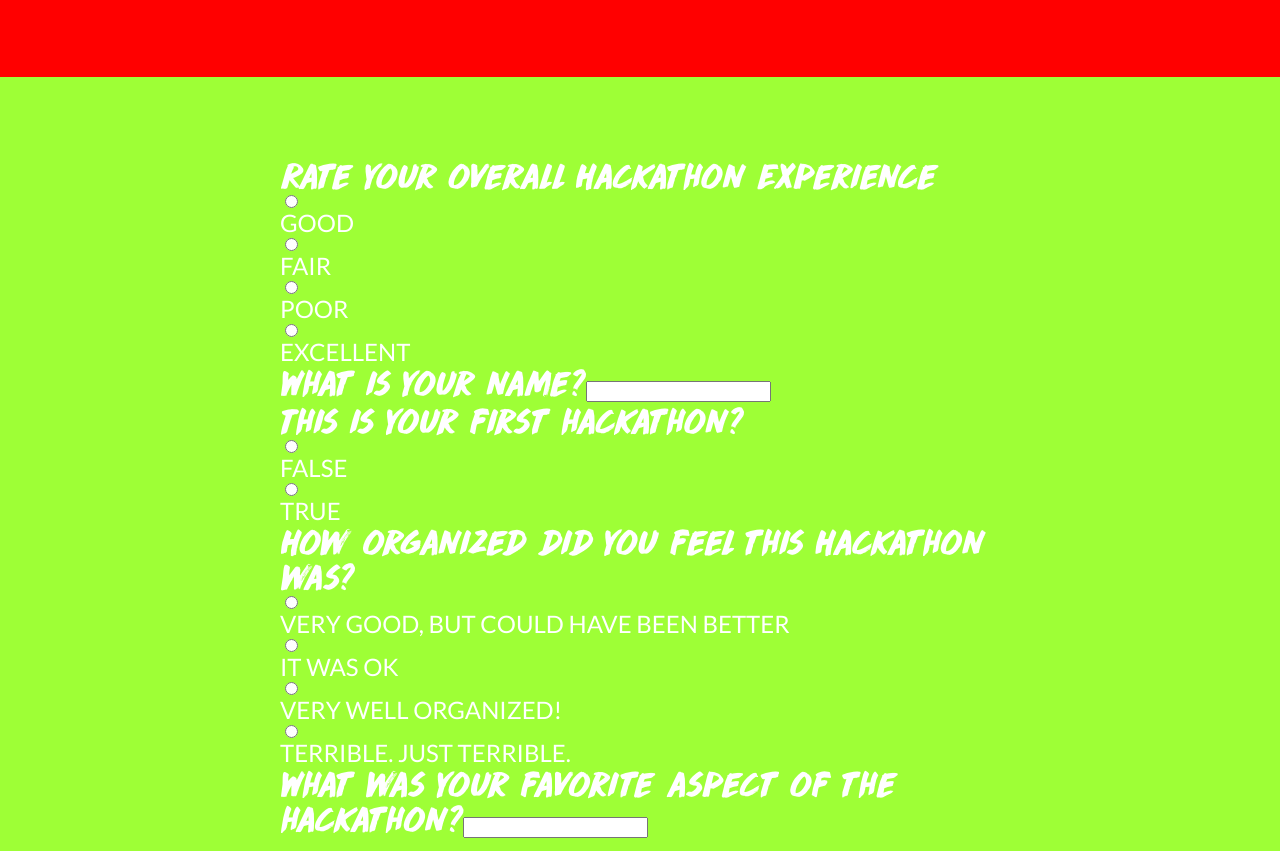
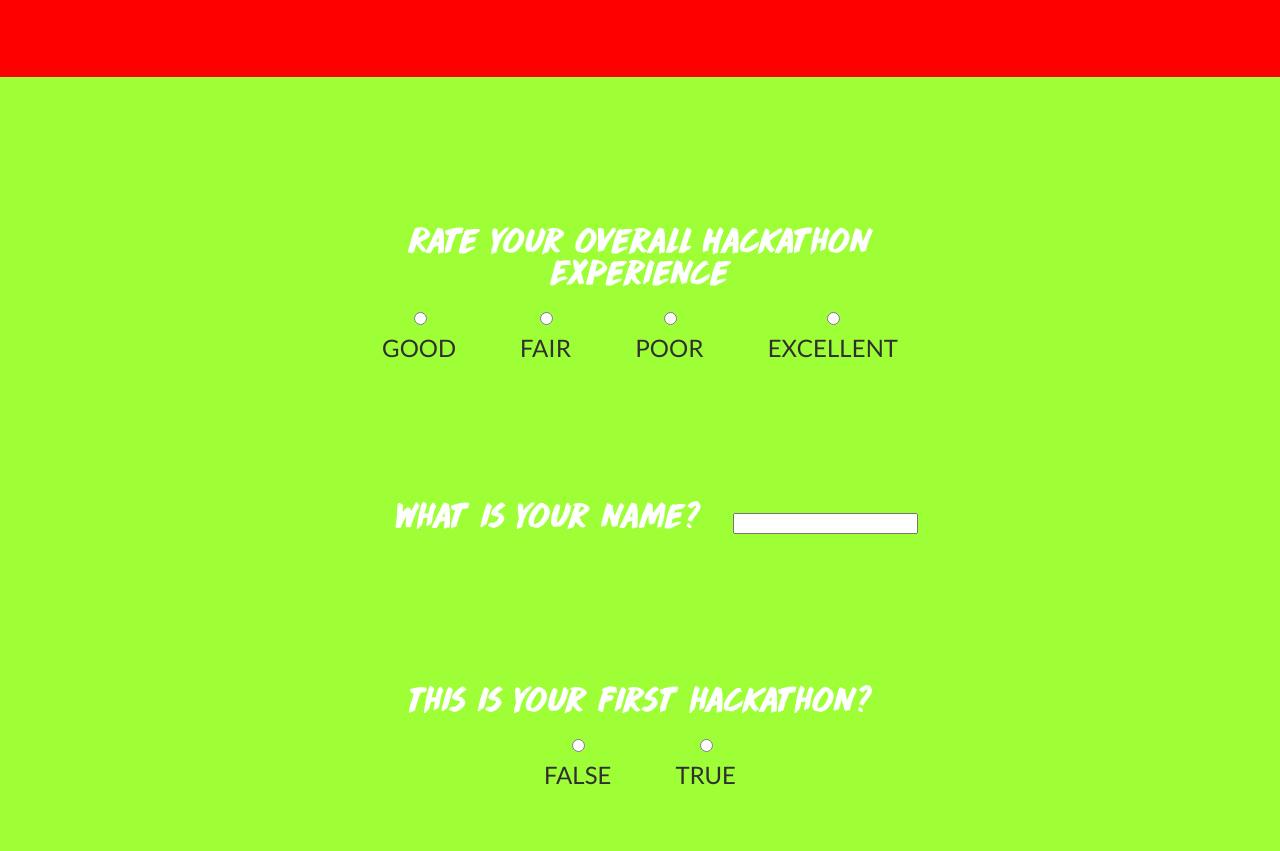
Before and after one commit to STUPIDSHITNOONEINHAWAIINEEDSHACKATHON/hackathonsurvey, a website: page index.html in a window 1280 px wide. Shown: the part 761-1612 px from the top of the page. Drawn offline with Linux system fonts and the light colour scheme.

Commit message:
styled inputs

```diff
--- a/scss/app.scss
+++ b/scss/app.scss
@@ -7,6 +7,7 @@
   margin: auto;
   padding: 5rem 0;
 
+  text-align: center;
 }
 
 #section01{
@@ -38,16 +39,23 @@
   color: $whiteText;
 
 }
-
+.div-mult, .div-bool, .div-open {
+  padding: 4rem 0;
+}
 .label-mult, .label-bool, .label-open {
   color: $whiteText;
   font-family: 'DropDead';
-  padding-bottom: 1rem;
+  padding-bottom: 1.5rem;
   font-size: 2rem;
+}
+label {
+  display: inline-block;
+  padding: 0 2rem;
 }
 label > span {
   // color: $darkGrey;
-  color: #fff;
+  padding: 0.5rem 0;
+  color: $darkGrey;
   text-transform: uppercase;
   font-family: 'Lato';
   font-size: 1.5rem;
```
Also changed, not shown: styles/app.css.
